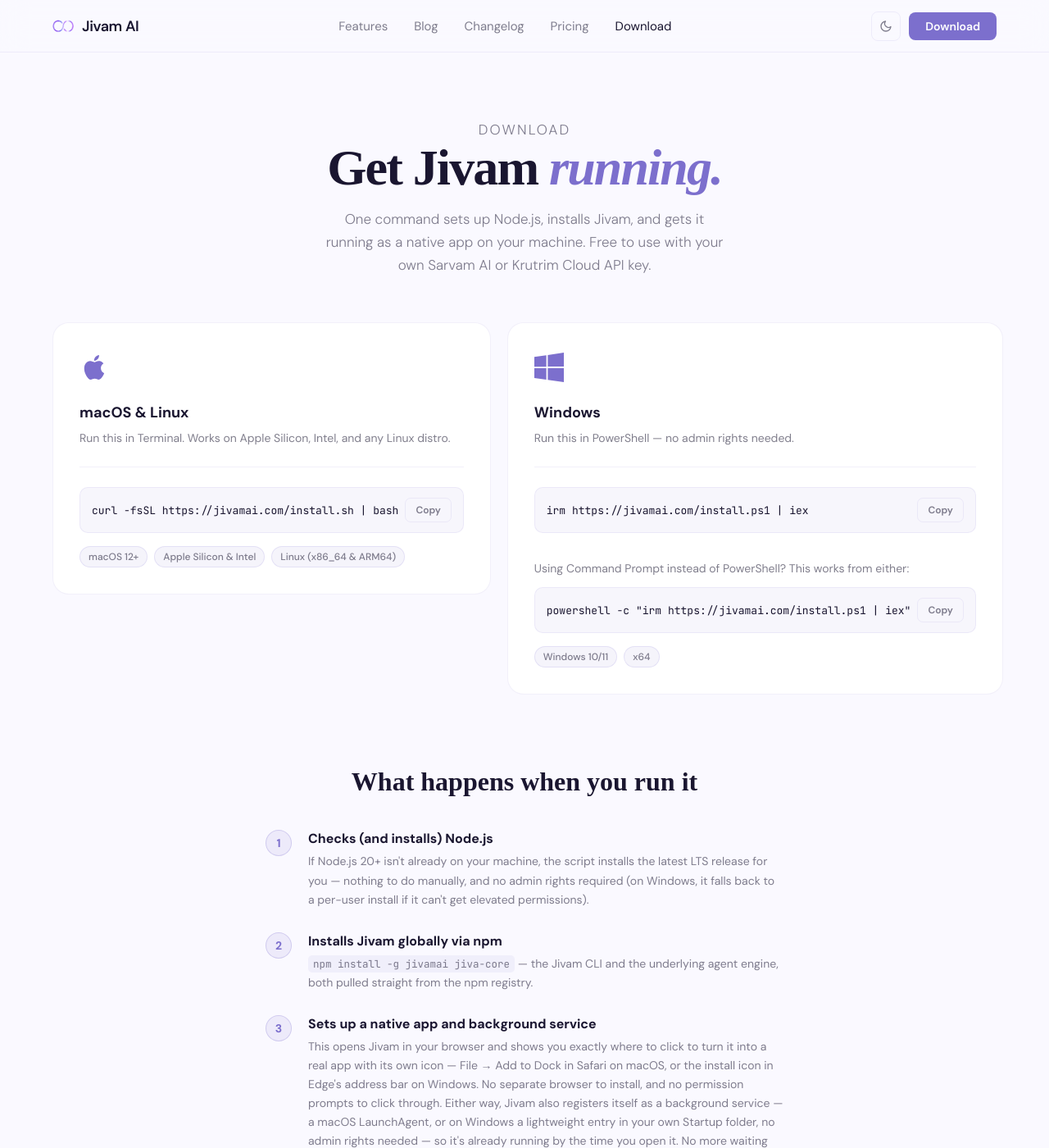
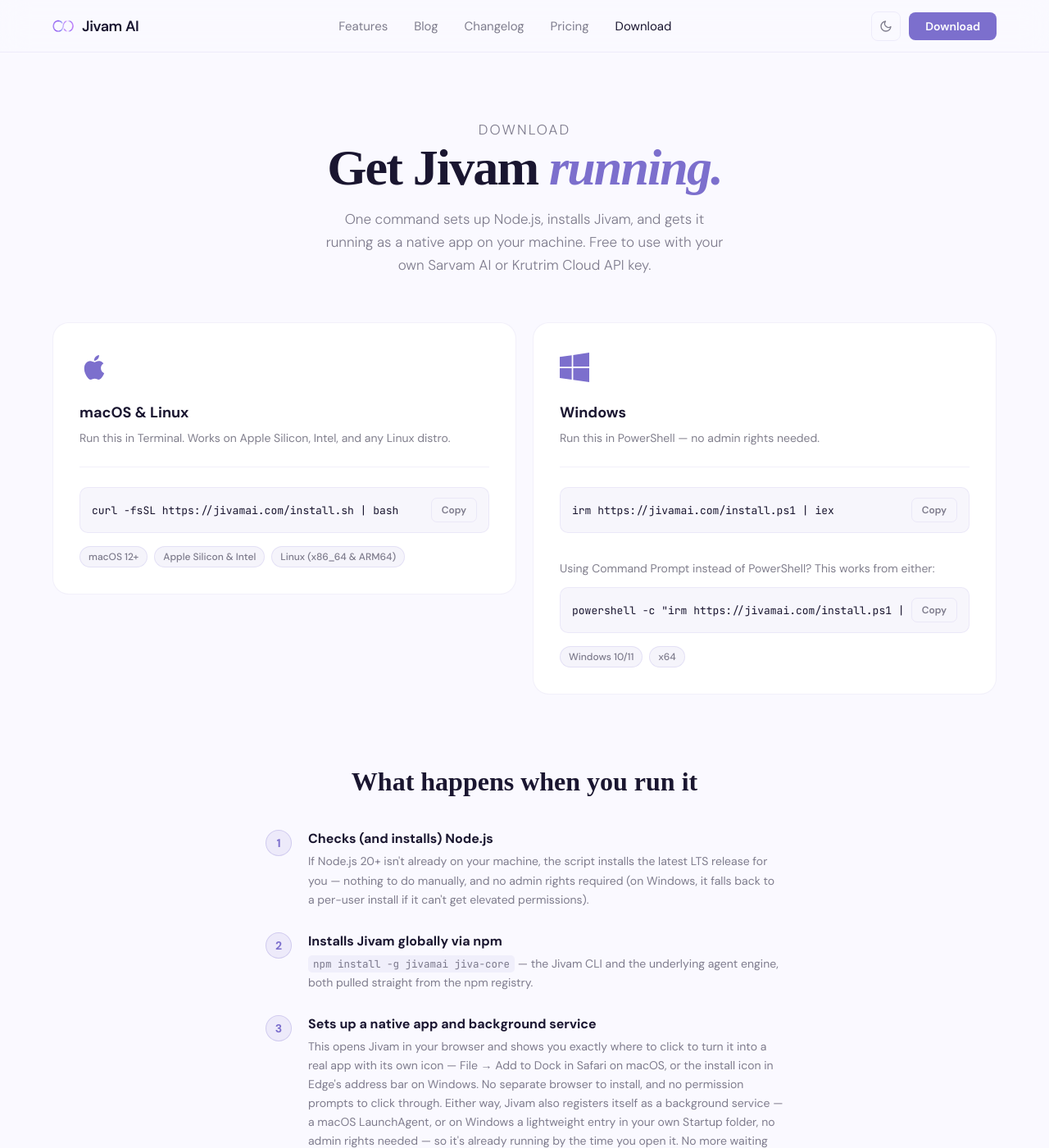
Before and after one commit to KarmaloopAI/JivamAI, a Jekyll site: the page built from download.html, in a window 1280 px wide and 1400 px high. Shown: the whole window at 82% size. Built offline with Jekyll 4.4.1, drawn with Linux system fonts in a browser that asks for light colours; some web fonts are replaced.

Commit message:
Fix mobile horizontal overflow on Download and Pricing pages
Both were the same underlying CSS trap: grid/flex/table children
default to min-width: auto, so a long unbreakable child (the install
command in .dl-card, the five-column comparison table) forced its
container — and with it .dl-grid, then the whole page — wider than
the viewport on phones, even though the individual code block already
had its own overflow-x: auto.

- .dl-card: added min-width: 0 so the card can actually shrink to its
  grid track, letting the install command's own scroll take over
  instead of blowing out the page.
- Comparison table: wrapped in a new .comp-table-wrap with its own
  overflow-x: auto, so the table scrolls independently on narrow
  screens rather than widening the page.

Verified no horizontal overflow at 320/375/768px across the homepage,
download, pricing, blog (listing + a post), and changelog pages.

Also fixes a dropped word in the homepage h1 ("thinks depth" ->
"thinks in depth") found during the same pass.

```diff
--- a/_sass/_download.scss
+++ b/_sass/_download.scss
@@ -139,6 +139,12 @@
   flex-direction: column;
   gap: 0;
   position: relative;
+  // Grid items default to min-width: auto, which lets a long unwrapped
+  // install command (inside .dl-cmd code, which has its own overflow-x:auto)
+  // force this whole card — and with it .dl-grid and the page itself —
+  // wider than the viewport on mobile. min-width: 0 lets the card actually
+  // shrink to its grid track and defer overflow handling to the code block.
+  min-width: 0;
   transition: box-shadow 0.2s, transform 0.2s;
 
   &:hover { box-shadow: 0 12px 40px rgba(124,111,205,0.1); transform: translateY(-2px); }
--- a/_sass/_pricing.scss
+++ b/_sass/_pricing.scss
@@ -320,8 +320,18 @@
   }
 }
 
+// The table's own natural min-content width (five columns of text) is
+// wider than a phone viewport. Rather than shrinking columns to
+// illegibility, let the table scroll horizontally within its own wrapper
+// instead of forcing the whole page wider.
+.comp-table-wrap {
+  overflow-x: auto;
+  -webkit-overflow-scrolling: touch;
+}
+
 .comp-table {
   width: 100%;
+  min-width: 480px;
   border-collapse: collapse;
 
   th {
--- a/index.html
+++ b/index.html
@@ -11,7 +11,7 @@
       <div class="hero-badge-pulse"></div>
       Powered by Sarvam-105B &amp; Krutrim Cloud
     </div>
-    <h1>The AI that thinks <em>depth.</em></h1>
+    <h1>The AI that thinks <em>in depth.</em></h1>
     <p class="hero-sub">A desktop AI built on India's frontier reasoning model. Chat, code, and soon — cowork.</p>
     <div>
       <a href="{{ '/download/' | relative_url }}" class="hero-dl-primary">
--- a/pricing.html
+++ b/pricing.html
@@ -116,6 +116,7 @@
 <!-- COMPARISON TABLE -->
 <div class="comparison">
   <h2>Full comparison</h2>
+  <div class="comp-table-wrap">
   <table class="comp-table">
     <thead>
       <tr>
@@ -150,6 +151,7 @@
       <tr><td>Priority support</td><td><span class="cross">—</span></td><td><span class="cross">—</span></td><td><span class="tick">✓</span></td><td>Dedicated</td></tr>
     </tbody>
   </table>
+  </div>
 </div>
 
 <!-- FAQ -->
```
